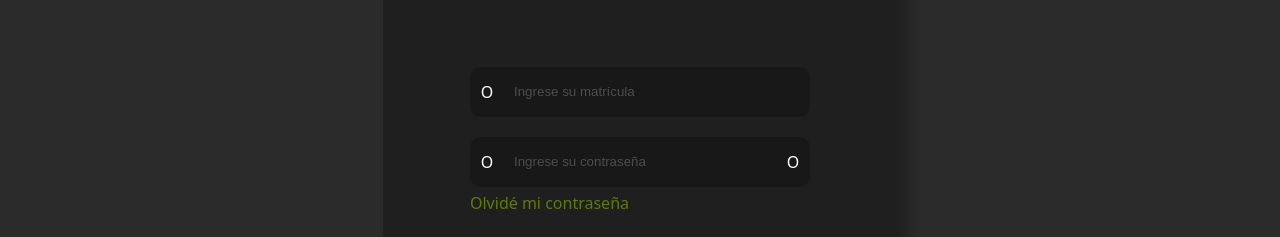
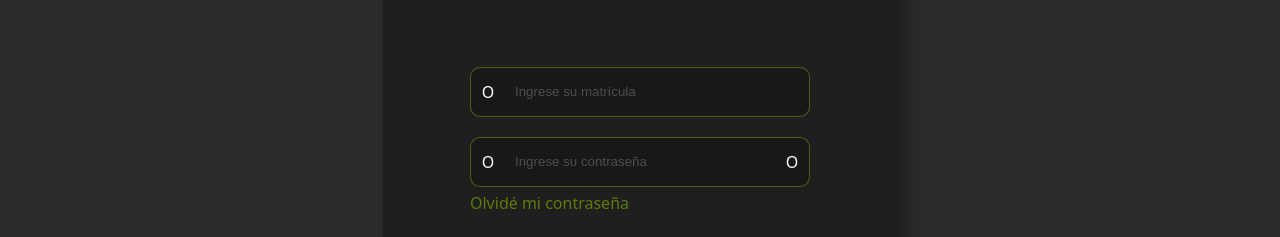
Before and after one commit to adrianhdez2/choco-market, a React (Vite) app: page /login in a window 1280 px wide. Shown: the part 248-485 px from the top of the page. Built offline with nearby package versions, Linux system fonts and the light colour scheme.

Commit message:
Add border

```diff
--- a/src/styles/index.css
+++ b/src/styles/index.css
@@ -493,6 +493,7 @@ section {
     background-color: var(--black-22);
     border-radius: 10px;
     padding: 5px 0;
+    border: 1px solid var(--border-input);
 }
 
 .form_input_icon { /* Icono del input */
--- a/src/styles/variables.css
+++ b/src/styles/variables.css
@@ -25,7 +25,7 @@
     --white-56: rgba(255, 255, 255, 0.56);
     --white-62: rgba(255, 255, 255, 0.62);
 
-    --border-input: #88B40B;
+    --border-input: #88b40b73;
 
     --background-panel-user: #101010;
     --background-log-out: #893030;
```
